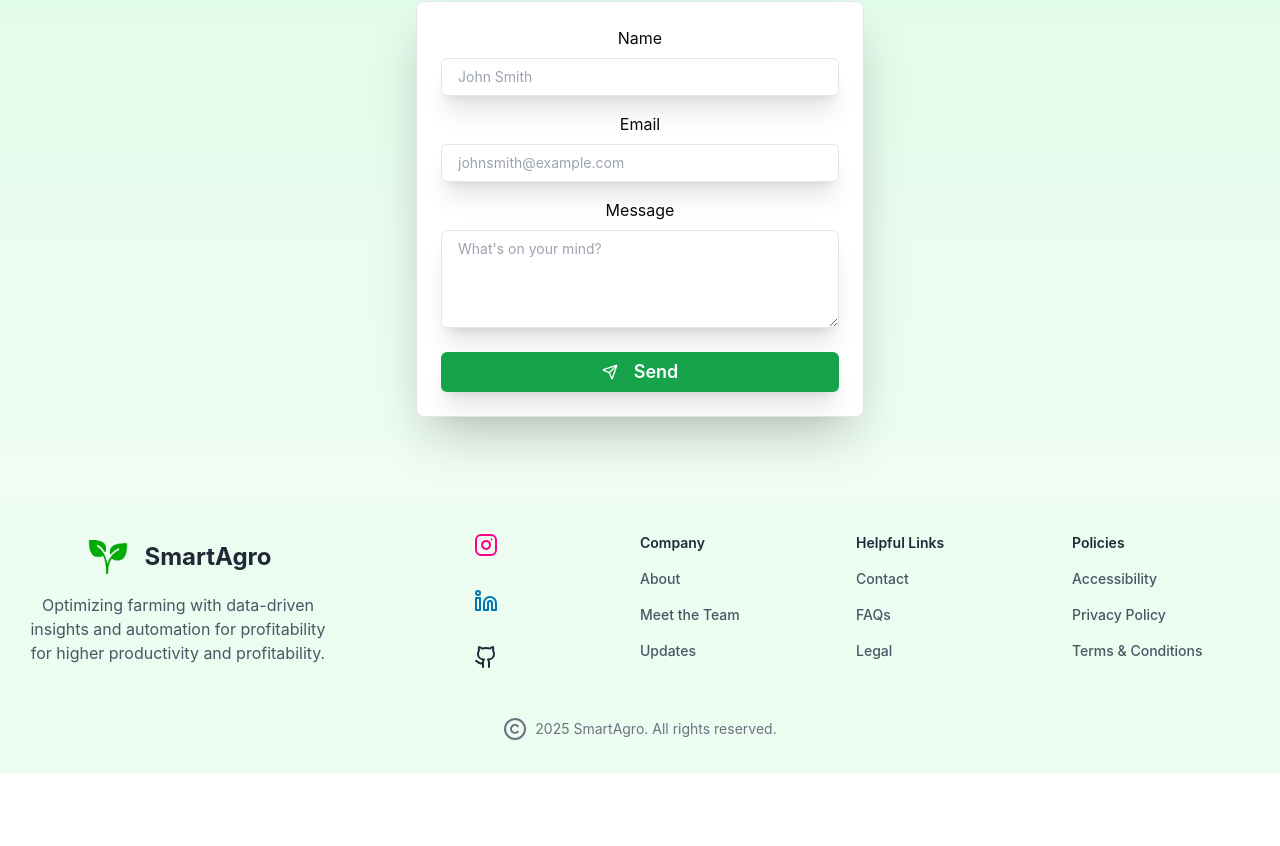
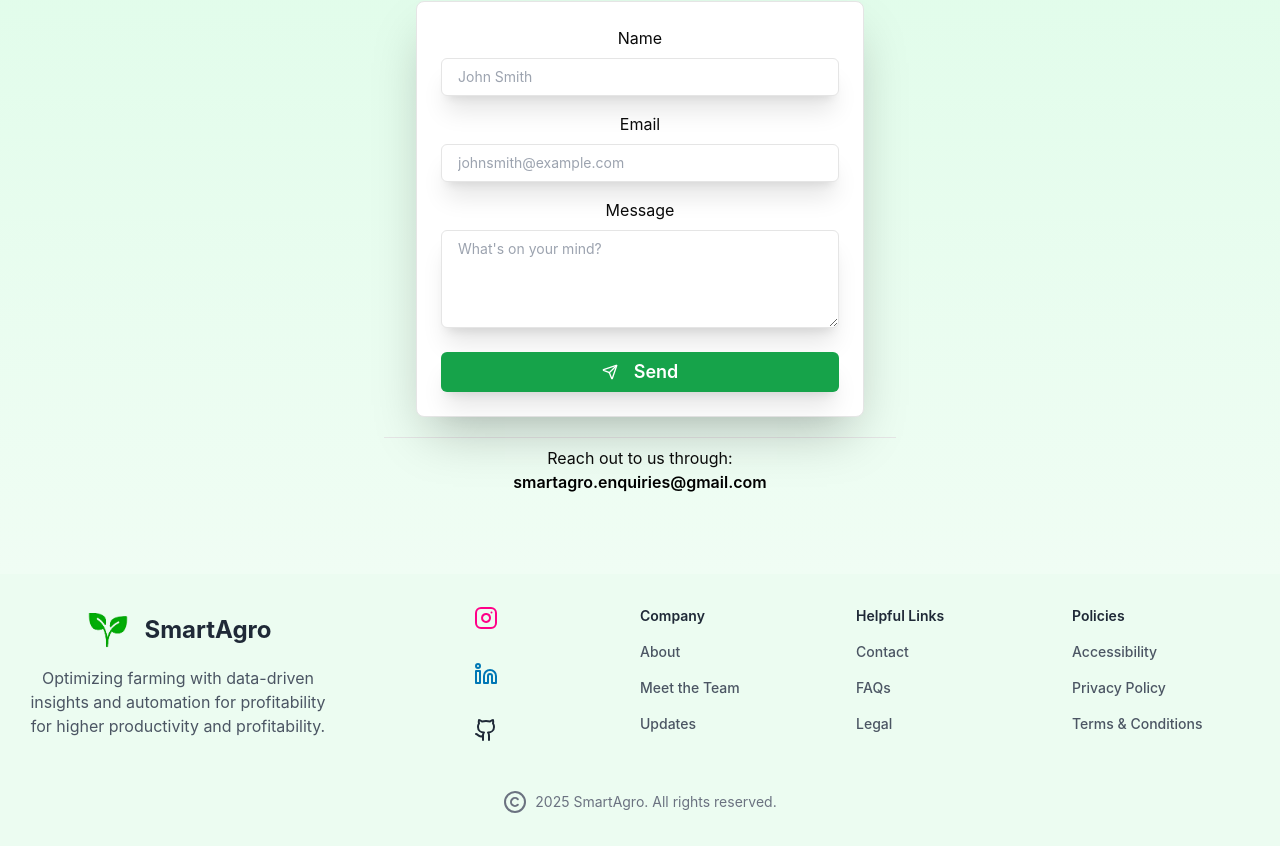
Before and after one commit to LishanR/FarmSync-Web, a React (Vite) app: page / in a window 1280 px wide. Shown: the part 3677-4523 px from the top of the page. Before the commit the page ends 4450 px from the top, so only its background shows below. Built offline with nearby package versions, Linux system fonts and the light colour scheme.

Commit message:
chore: Minor Updates

```diff
--- a/src/App.jsx
+++ b/src/App.jsx
@@ -17,6 +17,7 @@ import niroshanImg from "/mem_pics/Niroshan.jpg";
 import sakiththiyanImg from "/mem_pics/Sakiththiyan.jpg";
 import { Button } from "@/components/ui/button.jsx";
 import NavigationBar from "@/NavigationBar";
+import NavPopup from "@/NavPopup";
 import Hero from "@/Hero.jsx";
 import SectionHeader from "@/SectionHeader.jsx";
 import FeatureCard from "@/FeatureCard.jsx";
@@ -24,6 +25,7 @@ import TeamMemberCard from "@/TeamMemberCard.jsx";
 import Footer from "@/Footer.jsx";
 import ContactUs from "@/ContactUs.jsx";
 import { useState, useEffect } from "react";
+import { Separator } from "@/components/ui/separator";
 
 import "./App.css";
 
@@ -49,11 +51,17 @@ function App() {
 			behavior: "smooth",
 		});
 	};
+	const [isMenuOpen, setIsMenuOpen] = useState(false);
+
+	const toggleMenu = () => {
+		setIsMenuOpen(!isMenuOpen);
+	};
 
 	return (
 		<div className="flex-row h-full w-full m-0 p-0 bg-[#FAFDF7] max-sm:text-balance max-sm:antialiased max-sm:overflow-x-hidden">
-			<div className="max-sm:hidden ">
-				<NavigationBar />
+			<div className=" ">
+				<NavigationBar onMenuClick={toggleMenu} />
+				<NavPopup isOpen={isMenuOpen} onClose={() => setIsMenuOpen(false)} />
 			</div>
 			{/* Hero Section */}
 			<header className=" w-full bg-gradient-to-b from-green-100 to-green-50 py-20 flex items-center justify-center">
@@ -165,34 +173,40 @@ function App() {
 						<TeamMemberCard
 							name="Vinura Imalka"
 							role="Team Lead | Main Backend Developer"
-							// image="https://images.unsplash.com/photo-1472099645785-5658abf4ff4e?q=80&w=400&h=400&fit=crop&auto=format&auto=compress"
 							image={vinuraImg}
+							linkedinProfile={"https://www.linkedin.com/in/vinuraimalka"}
 						/>
 						<TeamMemberCard
 							name="Sivanesan Piranavan"
 							role="Backend Sub Developer"
-							// image="https://images.unsplash.com/photo-1472099645785-5658abf4ff4e?q=80&w=400&h=400&fit=crop&auto=format&auto=compress"
 							image={piranavanImg}
+							linkedinProfile={"https://www.linkedin.com/in/piranavansivanesan"}
 						/>
 						<TeamMemberCard
 							name="Sehan Henadeera"
 							role="Backend Developer - Database"
 							image={sehanImg}
+							linkedinProfile={"https://www.linkedin.com/in/sehanhenadeera/"}
 						/>
 						<TeamMemberCard
 							name="Lishan Weerasuriya"
 							role="Main Frontend Developer"
 							image={lishanImg}
+							linkedinProfile={"https://www.linkedin.com/in/lishanweerasuriya/"}
 						/>
 						<TeamMemberCard
 							name="Niroshan Selvaraj"
 							role="Software Architect | Frontend Sub Developer"
 							image={niroshanImg}
+							linkedinProfile={
+								"https://www.linkedin.com/in/niroshanselvaraj/"
+							}
 						/>
 						<TeamMemberCard
 							name="Magenthirarajah Sakiththiyan"
 							role="Machine Learning Developer"
 							image={sakiththiyanImg}
+							linkedinProfile={"https://www.linkedin.com/in/msakiththiyan06/"}
 						/>
 					</div>
 				</div>
@@ -215,6 +229,16 @@ function App() {
 							more about how our platform can help you succeed.
 						</p>
 						<ContactUs />
+						<Separator className="mt-4" />
+						<div className="mt-2 text-md">
+							<p>Reach out to us through:</p>
+							<a
+								href="mailto:smartagro.enquiries@gmail.com"
+								className="text-black font-semibold transition-all duration-200 hover:text-green-600"
+							>
+								smartagro.enquiries@gmail.com
+							</a>
+						</div>
 					</div>
 				</div>
 			</section>
--- a/src/Hero.jsx
+++ b/src/Hero.jsx
@@ -1,6 +1,4 @@
-// import { Leaf } from "lucide-react";
 import { Button } from "@/components/ui/button.jsx";
-import { Navigate } from "react-router-dom";
 
 function Hero() {
 	return (
```
